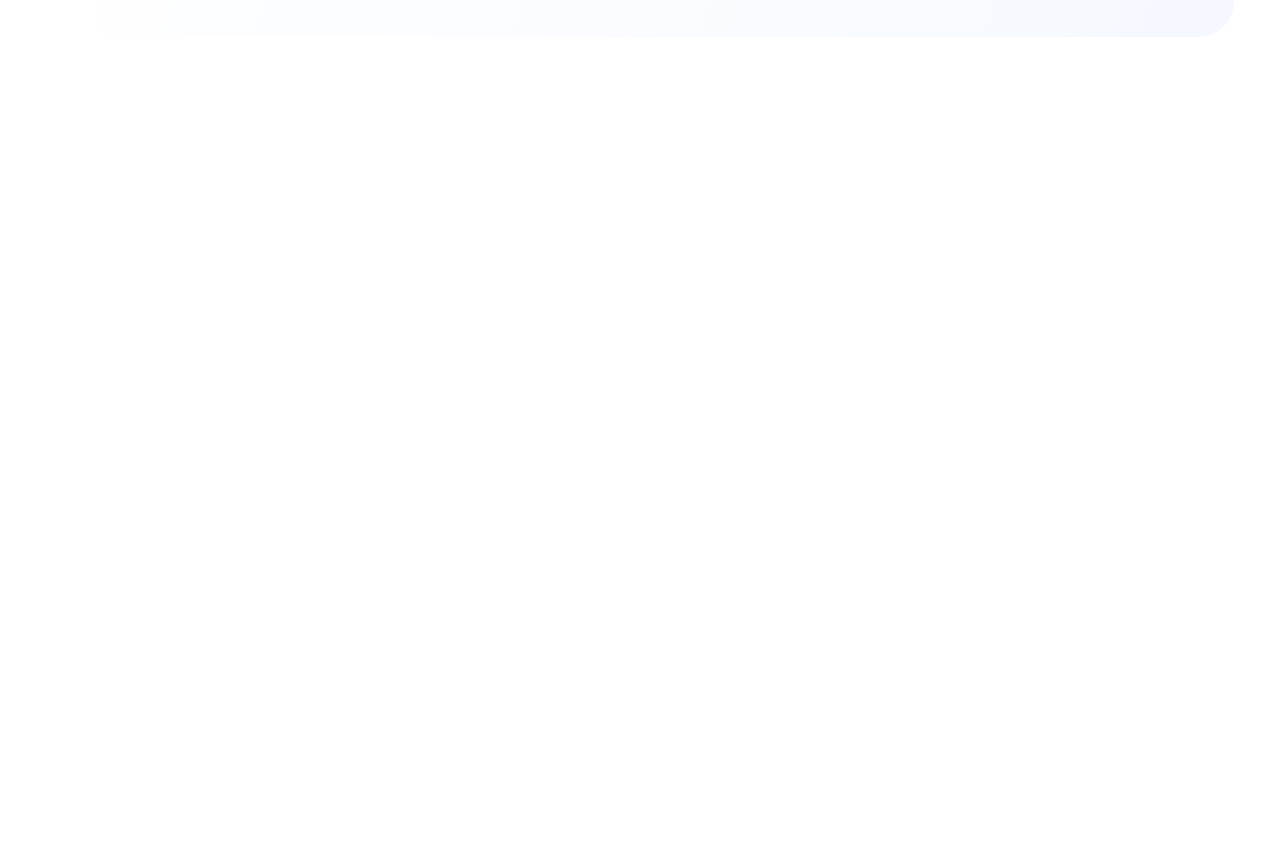
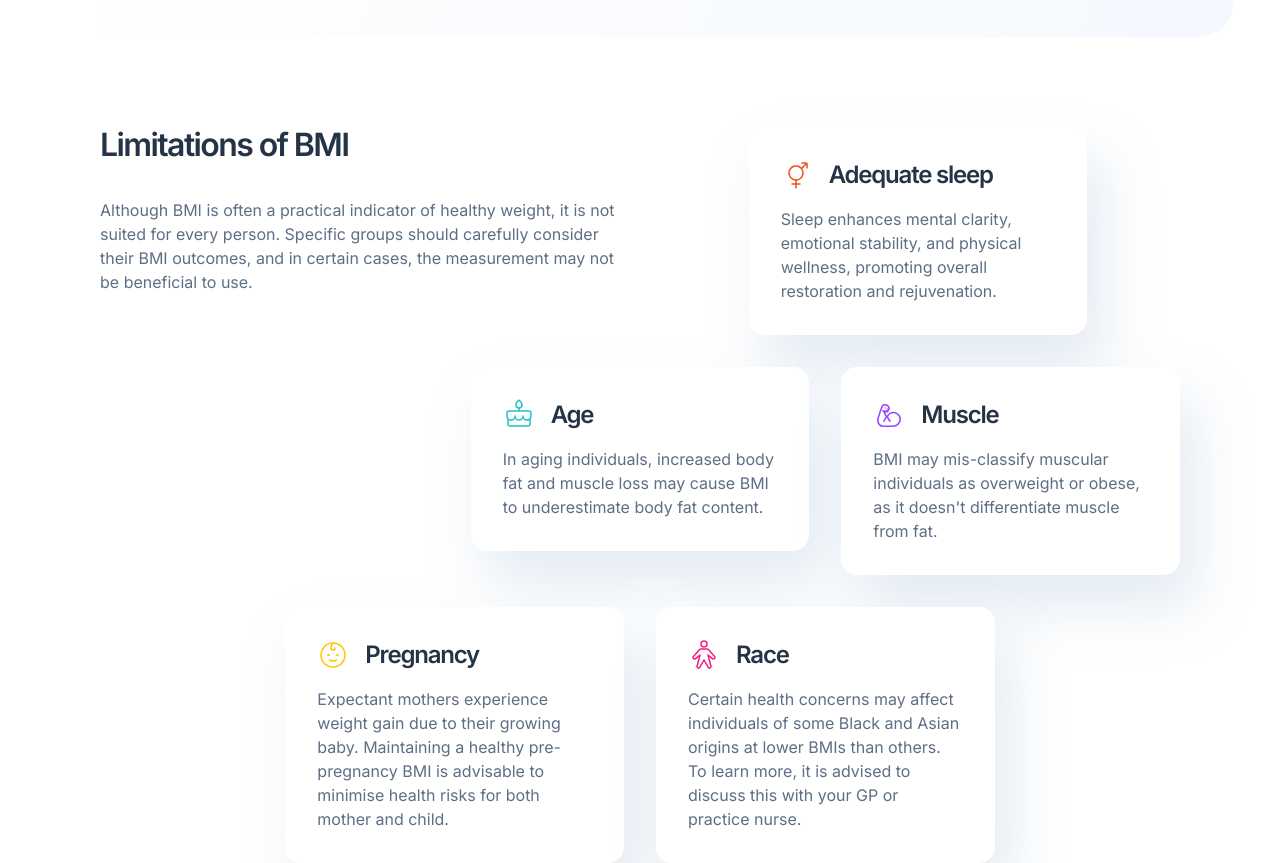
Before and after one commit to Alinaswe3/bmi-calculator, a Svelte app: page / in a window 1280 px wide. Shown: the part 1900-2763 px from the top of the page. Before the commit the page ends 1937 px from the top, so only its background shows below. Built offline with nearby package versions, Linux system fonts and the light colour scheme.

Commit message:
Made the limitations section

```diff
--- a/src/App.svelte
+++ b/src/App.svelte
@@ -2,12 +2,14 @@
     import Hero from "./lib/sections/Hero.svelte";
     import About from "./lib/sections/About.svelte";
     import Features from "./lib/sections/Features.svelte";
+    import Limitations from "./lib/sections/Limitations.svelte";
 </script>
 
 <main class="container">
     <Hero/>
     <About/>
     <Features/>
+    <Limitations/>
 </main>
 <div id="hero-overlay"></div>
 
--- /dev/null
+++ b/src/lib/components/Limit.svelte
@@ -0,0 +1,25 @@
+<script lang="ts">
+    export let iconUrl: string;
+</script>
+
+<div class="limit flex flex-col gap-[1.6rem] p-[3.2rem]">
+    <div class="flex gap-[1.6rem] items-center">
+        <figure class="w-[3.2rem] h-[3.2rem] rounded-[50%] overflow-hidden">
+            <img alt="Limit icon" class="w-full h-full" src={iconUrl}/>
+        </figure>
+        <h3 class="heading text-h-md tracking-[-1.2px]">
+            <slot name="header">No header was provided</slot>
+        </h3>
+    </div>
+    <p class="text-b-md text-dark-electric-blue leading-body">
+        <slot name="body">No content was provided</slot>
+    </p>
+</div>
+
+<style>
+    .limit {
+        border-radius: 16px;
+        background: #FFF;
+        box-shadow: 16px 32px 56px 0 rgba(143, 174, 207, 0.25);
+    }
+</style>
--- a/src/lib/sections/Features.svelte
+++ b/src/lib/sections/Features.svelte
@@ -1,5 +1,5 @@
 <script>
-    import Feature from "./Feature.svelte";
+    import Feature from "../components/Feature.svelte";
 </script>
 
 <section
--- /dev/null
+++ b/src/lib/sections/Limitations.svelte
@@ -0,0 +1,74 @@
+<script lang="ts">
+    import Limit from "../components/Limit.svelte";
+</script>
+
+<section class="grid grid-cols-12 gap-[3.2rem]">
+    <div class="col-span-6">
+        <h2 class="mb-[3.5rem] heading text-[3.2rem] tracking-[-1.6px]">Limitations of BMI</h2>
+        <p class="text-b-md text-dark-electric-blue">
+            Although BMI is often a practical indicator of healthy weight, it is not suited for every person. Specific
+            groups should carefully consider their BMI outcomes, and in certain cases, the measurement may not be
+            beneficial to use.
+        </p>
+    </div>
+    <div class="col-start-8 col-end-12">
+        <Limit iconUrl="/images/icon-gender.svg">
+            <svelte:fragment slot="header">
+                Adequate sleep
+            </svelte:fragment>
+            <svelte:fragment slot="body">
+                Sleep enhances mental clarity, emotional stability, and physical wellness, promoting overall restoration
+                and
+                rejuvenation.
+            </svelte:fragment>
+        </Limit>
+    </div>
+    <div class="col-start-5 col-span-4">
+
+        <Limit iconUrl="/images/icon-age.svg">
+            <svelte:fragment slot="header">
+                Age
+            </svelte:fragment>
+            <svelte:fragment slot="body">
+                In aging individuals, increased body fat and muscle loss may cause BMI to underestimate body fat
+                content.
+            </svelte:fragment>
+        </Limit>
+    </div>
+    <div class="col-start-9 col-span-4">
+        <Limit iconUrl="/images/icon-muscle.svg">
+            <svelte:fragment slot="header">
+                Muscle
+            </svelte:fragment>
+            <svelte:fragment slot="body">
+                BMI may mis-classify muscular individuals as overweight or obese, as it doesn't differentiate muscle
+                from
+                fat.
+            </svelte:fragment>
+        </Limit>
+    </div>
+    <div class="col-start-3 col-span-4">
+        <Limit iconUrl="/images/icon-pregnancy.svg">
+            <svelte:fragment slot="header">
+                Pregnancy
+            </svelte:fragment>
+            <svelte:fragment slot="body">
+                Expectant mothers experience weight gain due to their growing baby. Maintaining a healthy pre-pregnancy
+                BMI is advisable to minimise health risks for both mother and child.
+            </svelte:fragment>
+        </Limit>
+    </div>
+    <div class="col-start-7 col-span-4">
+
+        <Limit iconUrl="/images/icon-race.svg">
+            <svelte:fragment slot="header">
+                Race
+            </svelte:fragment>
+            <svelte:fragment slot="body">
+                Certain health concerns may affect individuals of some Black and Asian origins at lower BMIs than
+                others. To learn more, it is advised to discuss this with your GP or practice nurse.
+            </svelte:fragment>
+        </Limit>
+    </div>
+
+</section>
```
Also changed, not shown: src/lib/components/Feature.svelte (renamed from src/lib/sections/Feature.svelte).
